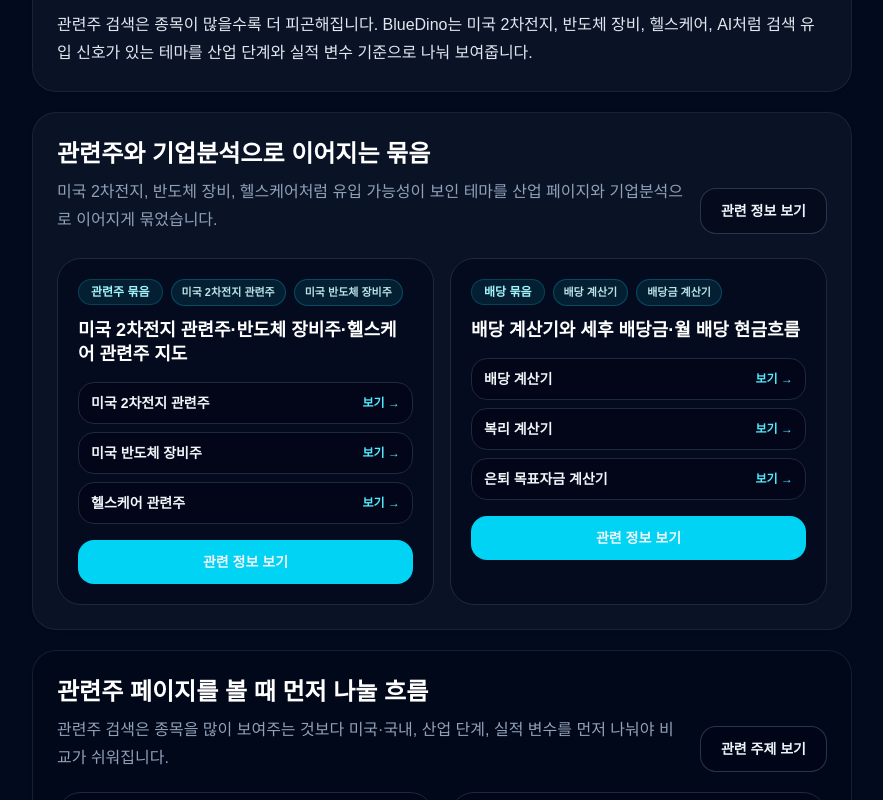
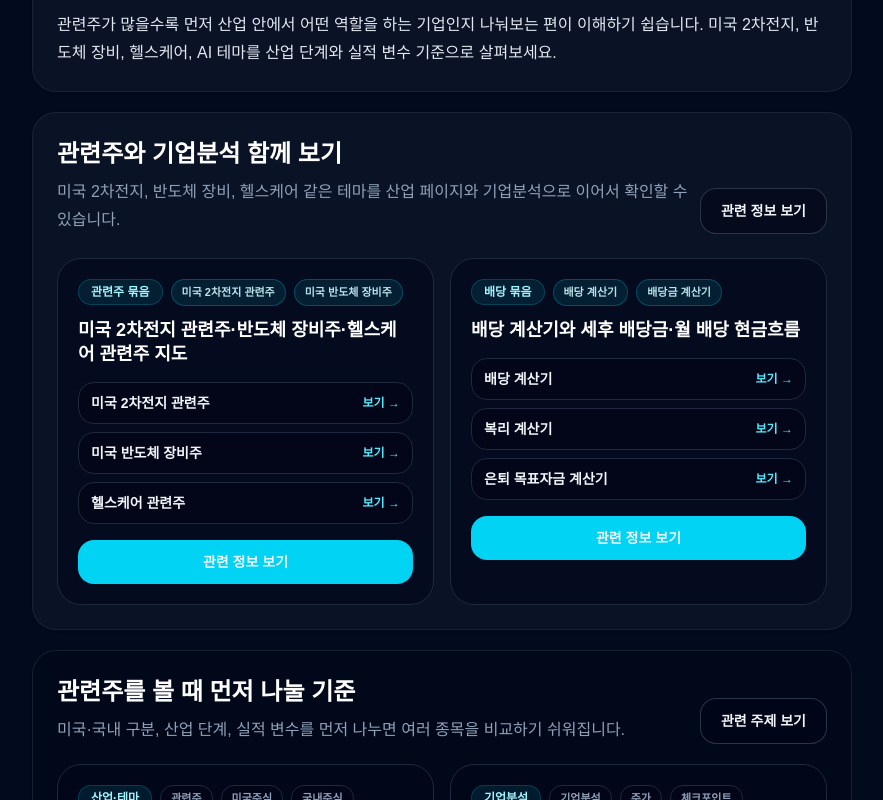
Before and after one commit to afternoonkim/bluedino, a Next.js app: page /industry in a window 1280 px wide. Shown: the part 500-1300 px from the top of the page, without its empty margins (32-915 px from the left). Built offline with nearby package versions, Linux system fonts and the light colour scheme; no server answers.

Commit message:
ux: rewrite investment detail copy for users

```diff
--- a/app/company-analysis/page.tsx
+++ b/app/company-analysis/page.tsx
@@ -16,7 +16,7 @@ const BASE_URL = process.env.NEXT_PUBLIC_SITE_URL || "https://bluedino.kr";
 export const metadata: Metadata = {
   title: "기업분석 | 원자현미경·쌍용C&E·제넥신 주가 체크포인트 | BlueDino",
   description:
-    "국내기업과 해외기업의 사업 구조, 주가 변수, 실적 체크포인트를 정리합니다. 원자현미경 주가, 쌍용C&E 주가, 제넥신 주가 전망처럼 검색 유입이 있는 기업도 빠르게 찾을 수 있습니다.",
+    "국내기업과 해외기업의 사업 구조, 주가 변수, 실적 체크포인트를 정리합니다. 원자현미경 주가, 쌍용C&E 주가, 제넥신 주가 전망처럼 자주 찾는 기업도 빠르게 확인할 수 있습니다.",
   keywords: ["기업분석", "국내기업 분석", "해외기업 분석", "주가 전망", "원자현미경 주가", "쌍용C&E 주가", "제넥신 주가 전망"],
   alternates: { canonical: "/company-analysis" },
   openGraph: {
@@ -86,14 +86,14 @@ export default function CompanyAnalysisPage() {
             <span className="bd-badge">기업분석</span>
             <h1 className="bd-title-xl mt-4">주가 전망을 찾기 전에 사업 구조와 실적 변수를 먼저 확인하세요</h1>
             <p className="bd-text-main mt-4 max-w-4xl">
-              원자현미경 주가, 쌍용C&E 주가, 제넥신 주가 전망처럼 검색으로 들어온 사용자가 바로 확인할 수 있도록 국내·해외 기업분석을 목록으로 정리했습니다. 종목 이름보다 먼저 매출 구조, 실적 변수, 관련 산업을 확인하세요.
+              원자현미경 주가, 쌍용C&E 주가, 제넥신 주가 전망처럼 자주 찾는 기업을 국내·해외 목록에서 바로 확인할 수 있습니다. 종목 이름보다 먼저 매출 구조, 실적 변수, 관련 산업을 살펴보세요.
             </p>
           </section>
 
           <SearchDemandPanel
             keys={["company-check", "theme-stocks"]}
             title="개별 종목을 보기 전에 함께 볼 흐름"
-            description="주가 전망 키워드로 들어온 사용자가 바로 이탈하지 않도록, 기업분석은 산업·테마와 실적 체크포인트로 이어지게 구성했습니다."
+            description="기업을 볼 때는 주가만 보지 말고 관련 산업과 실적 체크포인트를 함께 확인해보세요."
             compact
           />
 
--- a/app/industry/[slug]/page.tsx
+++ b/app/industry/[slug]/page.tsx
@@ -64,7 +64,7 @@ function getIndustryCtrSeo(hub: IndustryHub): IndustryCtrSeo | undefined {
         "헬스케어 관련주를 제약, 바이오, 의료기기, 진단, 서비스 기업으로 나눠 비교합니다. 임상 기대감과 실제 매출 기업을 구분해 확인하세요.",
       keywords: ["헬스케어 관련주", "바이오 관련주", "제약 관련주", "의료기기 관련주", "미국 헬스케어 관련주"],
       h1: "헬스케어 관련주를 제약·바이오·의료기기로 나눠 보세요",
-      searchNote: "헬스케어 관련주는 범위가 넓어 CTR이 낮아지기 쉽습니다. 제약, 임상 바이오, 의료기기, 서비스 기업을 나눠 보면 검색 의도와 페이지 내용이 더 잘 맞습니다.",
+      searchNote: "헬스케어 관련주는 범위가 넓습니다. 제약, 임상 바이오, 의료기기, 서비스 기업을 나눠 보면 각 기업의 차이를 이해하기 쉽습니다.",
     },
     "ev-battery": {
       title: "2차전지 관련주 정리 | 배터리·소재·전기차 기업 비교",
@@ -290,8 +290,8 @@ export default async function IndustryHubPage({ params }: PageProps) {
 
           {ctrSeo ? (
             <ExpandableCard
-              title="검색 표현과 페이지에서 다루는 범위"
-              summary="같은 테마가 여러 표현으로 검색될 때 헷갈리지 않도록 범위를 접어두었습니다."
+              title="함께 쓰이는 표현과 다루는 범위"
+              summary="같은 테마가 여러 표현으로 불릴 때 헷갈리지 않도록 범위를 정리했습니다."
               variant="soft"
             >
               <p className="bd-text-main">{ctrSeo.searchNote}</p>
--- a/app/industry/page.tsx
+++ b/app/industry/page.tsx
@@ -84,21 +84,21 @@ export default function IndustryIndexPage() {
             <span className="bd-badge">산업·테마 가이드</span>
             <h1 className="bd-title-xl mt-4">미국 2차전지·반도체 장비·헬스케어 관련주를 한곳에서 비교하세요</h1>
             <p className="bd-text-main mt-4 max-w-4xl">
-              관련주 검색은 종목이 많을수록 더 피곤해집니다. BlueDino는 미국 2차전지, 반도체 장비, 헬스케어, AI처럼 검색 유입 신호가 있는 테마를 산업 단계와 실적 변수 기준으로 나눠 보여줍니다.
+              관련주가 많을수록 먼저 산업 안에서 어떤 역할을 하는 기업인지 나눠보는 편이 이해하기 쉽습니다. 미국 2차전지, 반도체 장비, 헬스케어, AI 테마를 산업 단계와 실적 변수 기준으로 살펴보세요.
             </p>
           </section>
 
           <ContentBundlePanel
             slugs={["theme-stock-map", "dividend-cashflow"]}
-            title="관련주와 기업분석으로 이어지는 묶음"
-            description="미국 2차전지, 반도체 장비, 헬스케어처럼 유입 가능성이 보인 테마를 산업 페이지와 기업분석으로 이어지게 묶었습니다."
+            title="관련주와 기업분석 함께 보기"
+            description="미국 2차전지, 반도체 장비, 헬스케어 같은 테마를 산업 페이지와 기업분석으로 이어서 확인할 수 있습니다."
             compact
           />
 
           <SearchDemandPanel
             keys={["theme-stocks", "company-check"]}
-            title="관련주 페이지를 볼 때 먼저 나눌 흐름"
-            description="관련주 검색은 종목을 많이 보여주는 것보다 미국·국내, 산업 단계, 실적 변수를 먼저 나눠야 비교가 쉬워집니다."
+            title="관련주를 볼 때 먼저 나눌 기준"
+            description="미국·국내 구분, 산업 단계, 실적 변수를 먼저 나누면 여러 종목을 비교하기 쉬워집니다."
             compact
           />
 
--- a/app/stocks/[ticker]/page.tsx
+++ b/app/stocks/[ticker]/page.tsx
@@ -31,7 +31,7 @@ export async function generateMetadata({ params }: PageProps): Promise<Metadata>
   return {
     title: `${normalizedTicker} 종목 조회 | 주가와 재무지표 확인 | BlueDino`,
     description:
-      "개별 종목 조회 화면은 실시간 데이터 상태에 따라 내용이 달라질 수 있어 검색 색인 대상에서 제외하고, 종목 확인용 도구로 제공합니다.",
+      "개별 종목의 현재 주가와 재무지표를 확인할 수 있습니다. 실시간 데이터 상태에 따라 제공되는 정보 범위가 달라질 수 있습니다.",
     robots: { index: false, follow: true, googleBot: { index: false, follow: true } },
   };
 }
```
Also changed, not shown: app/company-analysis/[market]/[slug]/page.tsx (+4 -4 lines).
